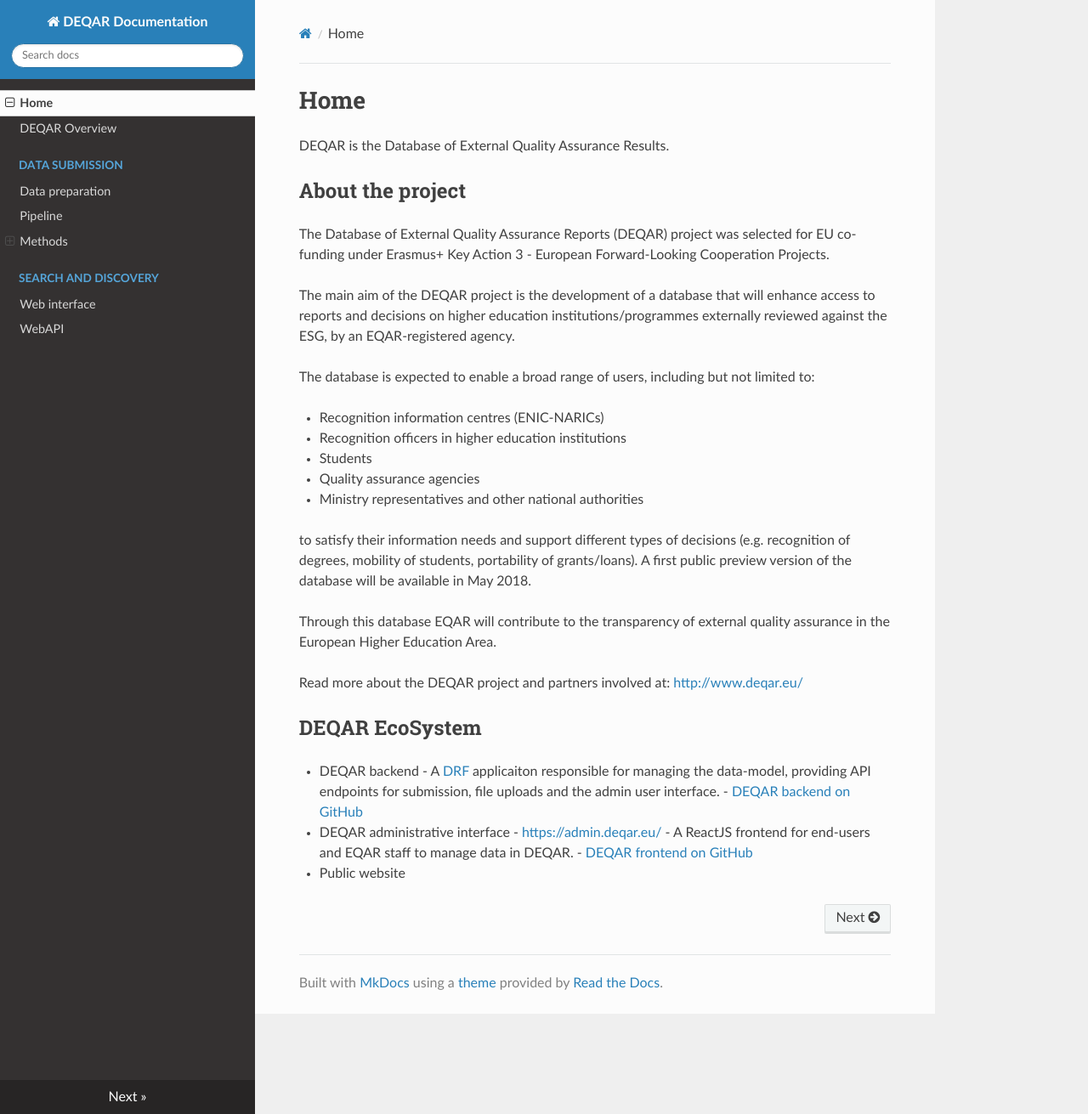
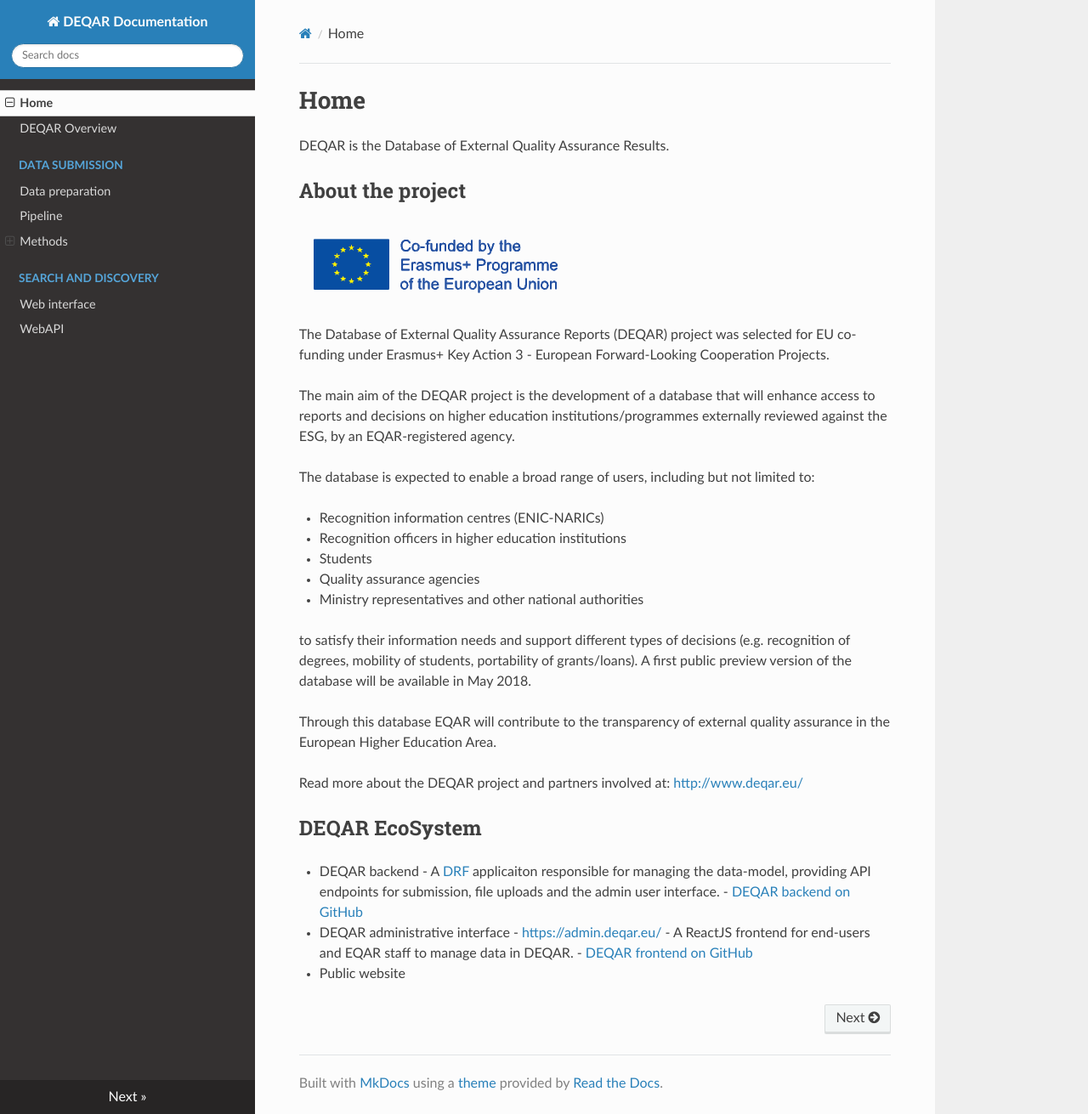
Before and after one commit to EQAR/deqar-docs, an MkDocs documentation site: the page built from docs/index.md, in a window 1280 px wide and 1311 px high. Shown: the whole window at 85% size. Built offline with MkDocs 1.6.1, drawn with Linux system fonts in a browser that asks for light colours; nearby versions of some CDN libraries; old or Windows-style settings are respelled for this version of MkDocs.

Commit message:
added Erasmus+ logo

```diff
--- a/docs/index.md
+++ b/docs/index.md
@@ -1,6 +1,8 @@
 DEQAR is the Database of External Quality Assurance Results.
 
 ## About the project
+
+![Co-founded by the Erasmus+ programme of the European Union](img/LogosBeneficairesErasmus+RIGHT_EN_web.png)
 
 The Database of External Quality Assurance Reports (DEQAR) project was selected for EU co-funding under Erasmus+ Key Action 3 - European Forward-Looking Cooperation Projects.
 
```
